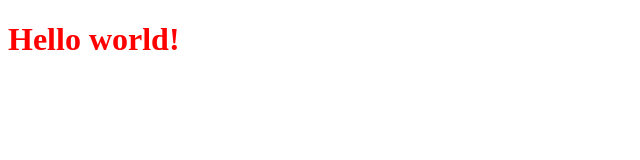
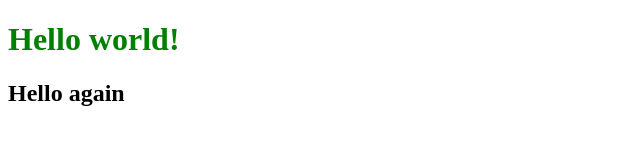
Before and after one commit to fridabrodin/fridabrodin.github.io, a plain HTML site: page index.html in a window 1280 px wide. Shown: the whole page, without its empty margins (0-640 px from the left). Drawn offline with Linux system fonts and the light colour scheme.

Commit message:
Added a h2 and changed color

```diff
--- a/index.html
+++ b/index.html
@@ -9,5 +9,6 @@
 </head>
 <body>
     <h1>Hello world!</h1>
+    <h2>Hello again</h2>
 </body>
 </html>
--- a/style.css
+++ b/style.css
@@ -1,3 +1,3 @@
 h1 {
-    color: red;
+    color: green;
 }
```
